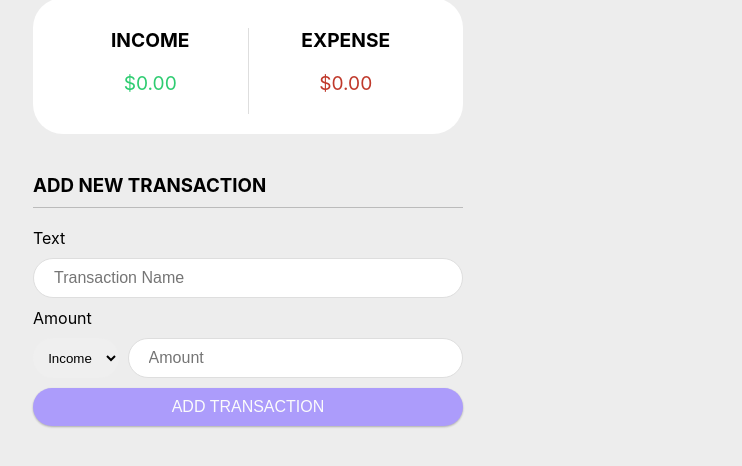
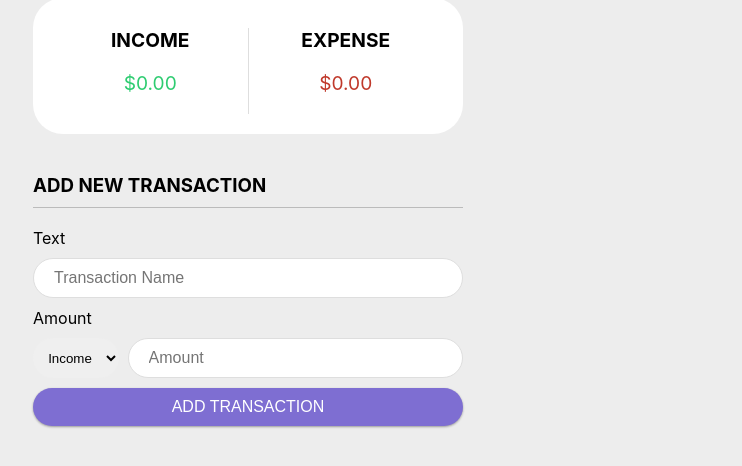
Before and after one commit to Ayan209e/Expense-Tracker, a plain HTML site: page index.html in a window 1280 px wide. Shown: the part 242-708 px from the top of the page, without its empty margins (127-869 px from the left). Drawn offline with Linux system fonts and the light colour scheme.

Commit message:
Minor bugs fixed

```diff
--- a/styles.css
+++ b/styles.css
@@ -163,7 +163,7 @@ input[type="number"] {
 
 .btn {
     cursor: pointer;
-    background-color: #9c88ff;
+    background-color: #7e6ed2;
     box-shadow: var(--box-shadow);
     color: #fff;
     border: 0;
@@ -172,14 +172,13 @@ input[type="number"] {
     margin: 10px 0 30px;
     padding: 10px;
     width: 100%;
-    opacity: 0.8;
     transition: all ease 0.5s;
     border-radius: 25px;
 }
 
 
 .btn:hover{
-    opacity: 1;
+    background-color: #6a5cb0;
 }
 
 .btn:focus,
```
